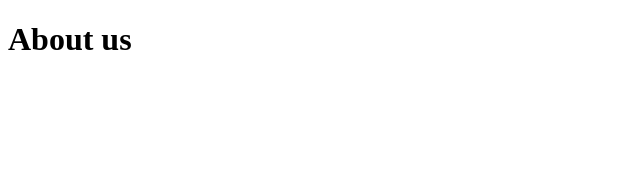
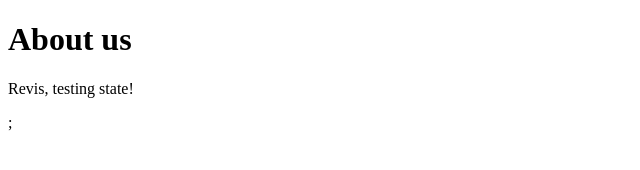
Before and after one commit to oslabs-beta/Revis, a Next.js app: page /about in a window 1280 px wide. Shown: the top 170 px of the page, without its empty margins (0-640 px from the left). Built offline with nearby package versions, Linux system fonts and the light colour scheme.

Commit message:
context api working!

```diff
--- /dev/null
+++ b/context/Provider.tsx
@@ -0,0 +1,9 @@
+import { createContext, useReducer } from "react";
+import initialStateUser from "./initialStates/initialStateUser";
+import user from './reducers/user';
+
+export const GlobalContext = createContext({}); //the provider needs to fill the state
+export const GlobalProvider = ({children})=>{
+    const [userState,userDispatch]:[any,any] = useReducer(user,initialStateUser);
+    return <GlobalContext.Provider value={{userState,userDispatch}}>{children}</GlobalContext.Provider>;
+};
--- /dev/null
+++ b/context/initialStates/initialStateUser.tsx
@@ -0,0 +1,5 @@
+export default {
+    user : {
+        username: 'Revis, testing state!'
+    }
+}
--- /dev/null
+++ b/context/reducers/user.tsx
@@ -0,0 +1,7 @@
+const user = (state,action) =>{
+    switch(action.type){
+        default:
+            return state;
+    }
+}
+export default user;
--- a/pages/_app.tsx
+++ b/pages/_app.tsx
@@ -1,7 +1,10 @@
+import { GlobalProvider } from '../context/Provider';
 import '../styles/globals.scss';
 
 function MyApp({ Component, pageProps }) {
-  return <Component {...pageProps} />;
+  return <GlobalProvider>
+    <Component {...pageProps} />;
+  </GlobalProvider>
 }
 
 export default MyApp;
--- a/pages/about.tsx
+++ b/pages/about.tsx
@@ -1,7 +1,12 @@
+import { useContext } from "react";
+import { GlobalContext } from "../context/Provider";
+
 export default function about() {
+  const testingState = useContext(GlobalContext);
   return (
     <div>
       <h1> About us </h1>
+      <p>{testingState.userState.user.username}</p>
     </div>
   );
 }
--- a/pages/index.tsx
+++ b/pages/index.tsx
@@ -1,8 +1,13 @@
 import Button from '../components/Button';
+import { useContext } from 'react';
+import { GlobalContext } from '../context/Provider';
 function HomePage() {
+  const testingState = useContext(GlobalContext);
+
   return (
     <div>
       Welcome to Next.js!
+      <p>{testingState.userState.user.username}</p>
       <Button />
     </div>
   );
```
